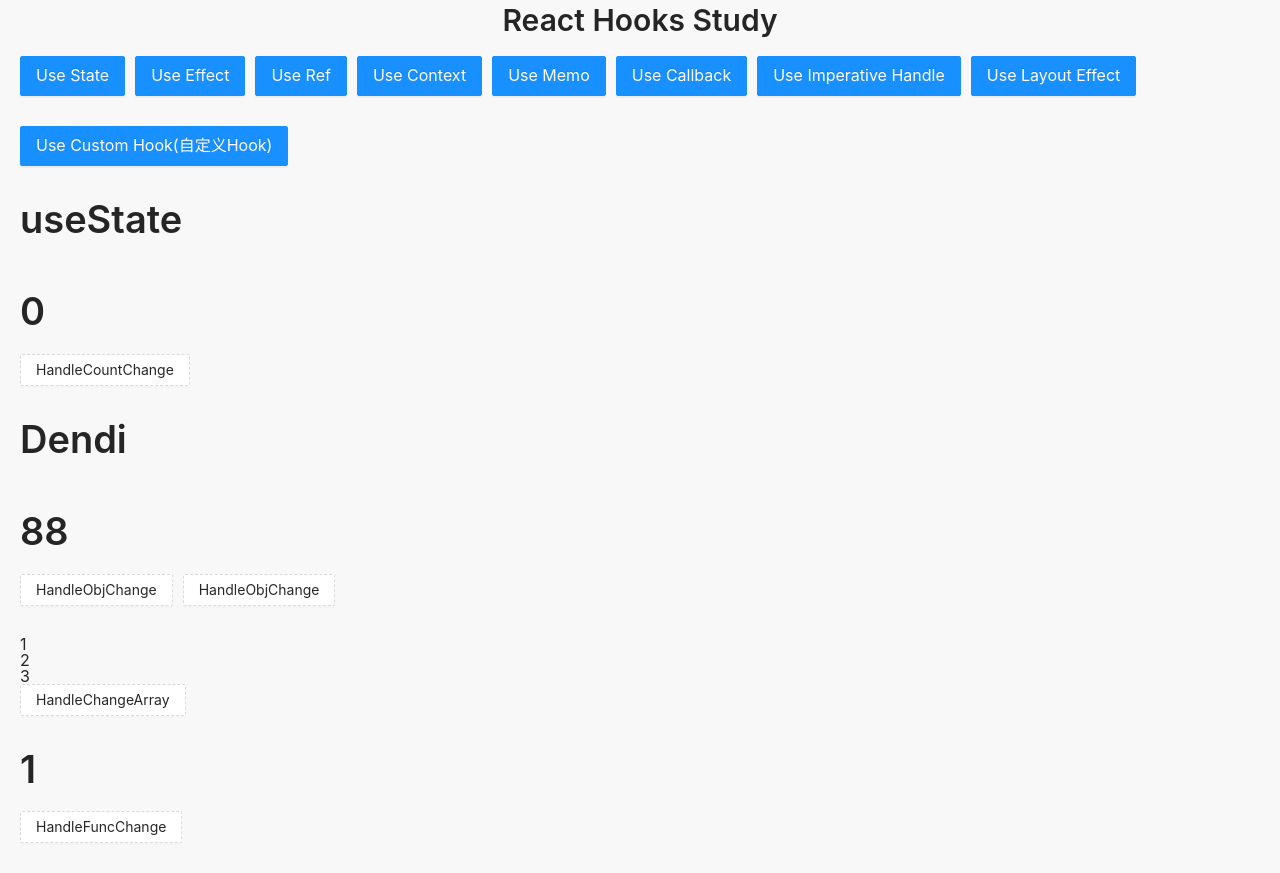
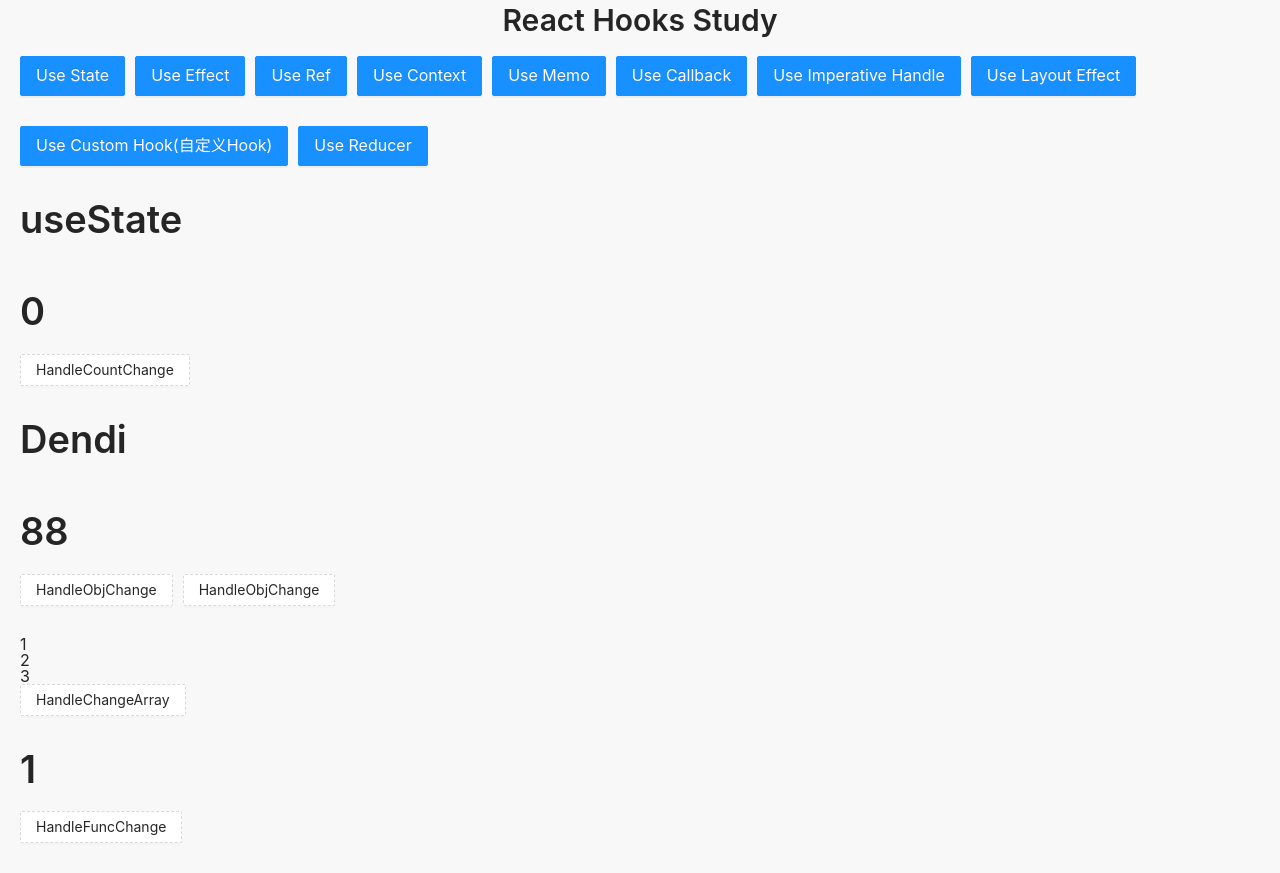
Before and after one commit to m5ultra/react-hooks-demo, a React (Create React App) app: page / in a window 1280 px wide. Built offline with nearby package versions, Linux system fonts and the light colour scheme.

Commit message:
Update App.js

```diff
--- a/src/App.js
+++ b/src/App.js
@@ -10,6 +10,7 @@ import UseCallback from './React-Hooks/use-callback'
 import UseImperativeHandle from './React-Hooks/use-imperative-handle'
 import UseLayoutEffect from './React-Hooks/use-layout-effect'
 import UseCustomHooks from './React-Hooks/customHook'
+import UseReducer from './React-Hooks/use-reducer'
 import './React-Hooks/style.less'
 import { Typography } from 'antd'
 
@@ -30,6 +31,7 @@ function App() {
         <Button type={'primary'} size={'large'}><Link to="/use-imperative-handle">Use Imperative Handle</Link></Button>
         <Button type={'primary'} size={'large'}><Link to="/use-layout-effect">Use Layout Effect</Link></Button>
         <Button type={'primary'} size={'large'}><Link to="/use-custom-hook">Use Custom Hook(自定义Hook)</Link></Button>
+        <Button type={'primary'} size={'large'}><Link to="/use-reducer">Use Reducer</Link></Button>
         <div>
           <Route path="/" exact component={UseState}/>
           <Route path="/use-effect" component={UseEffect}/>
@@ -40,6 +42,7 @@ function App() {
           <Route path="/use-imperative-handle" component={UseImperativeHandle}/>
           <Route path="/use-layout-effect" component={UseLayoutEffect}/>
           <Route path="/use-custom-hook" component={UseCustomHooks}/>
+          <Route path="/use-reducer" component={UseReducer}/>
         </div>
       </Router>
     </div>
```
